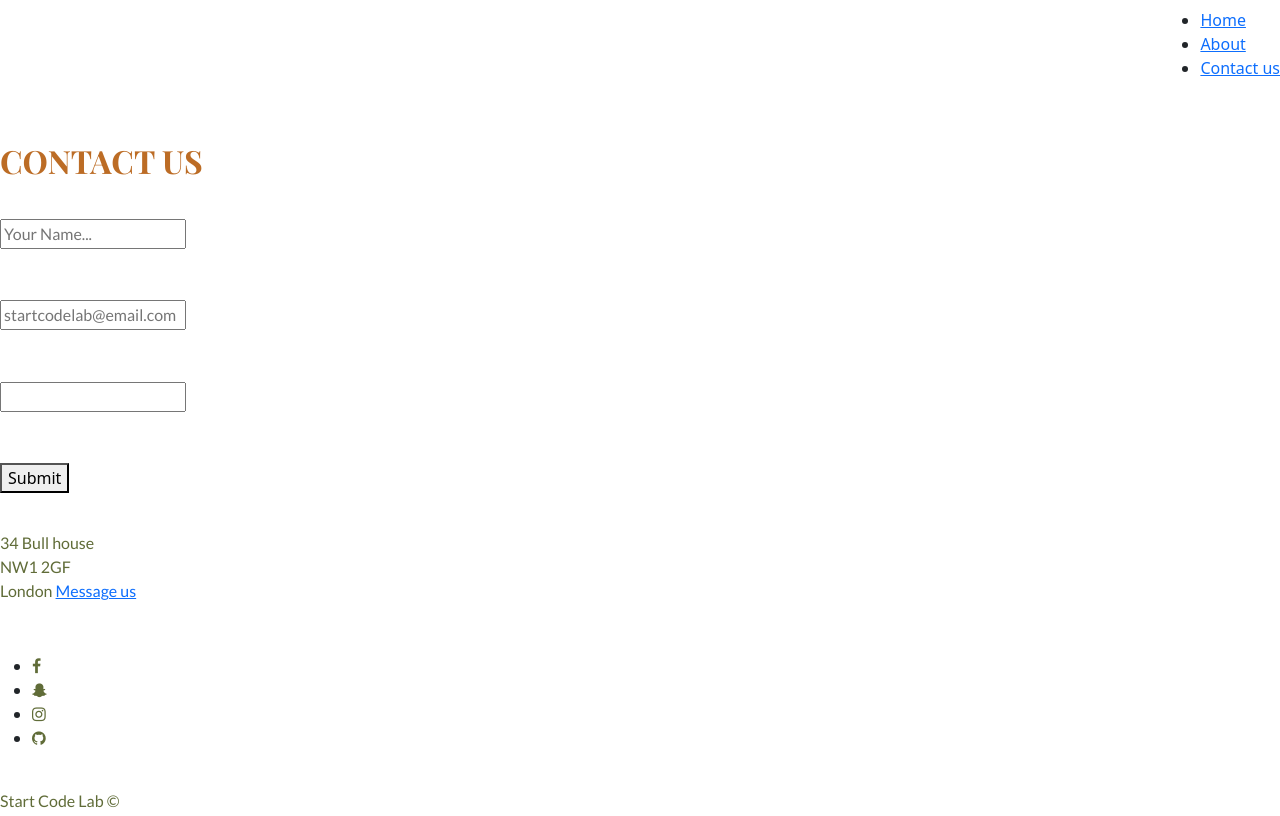
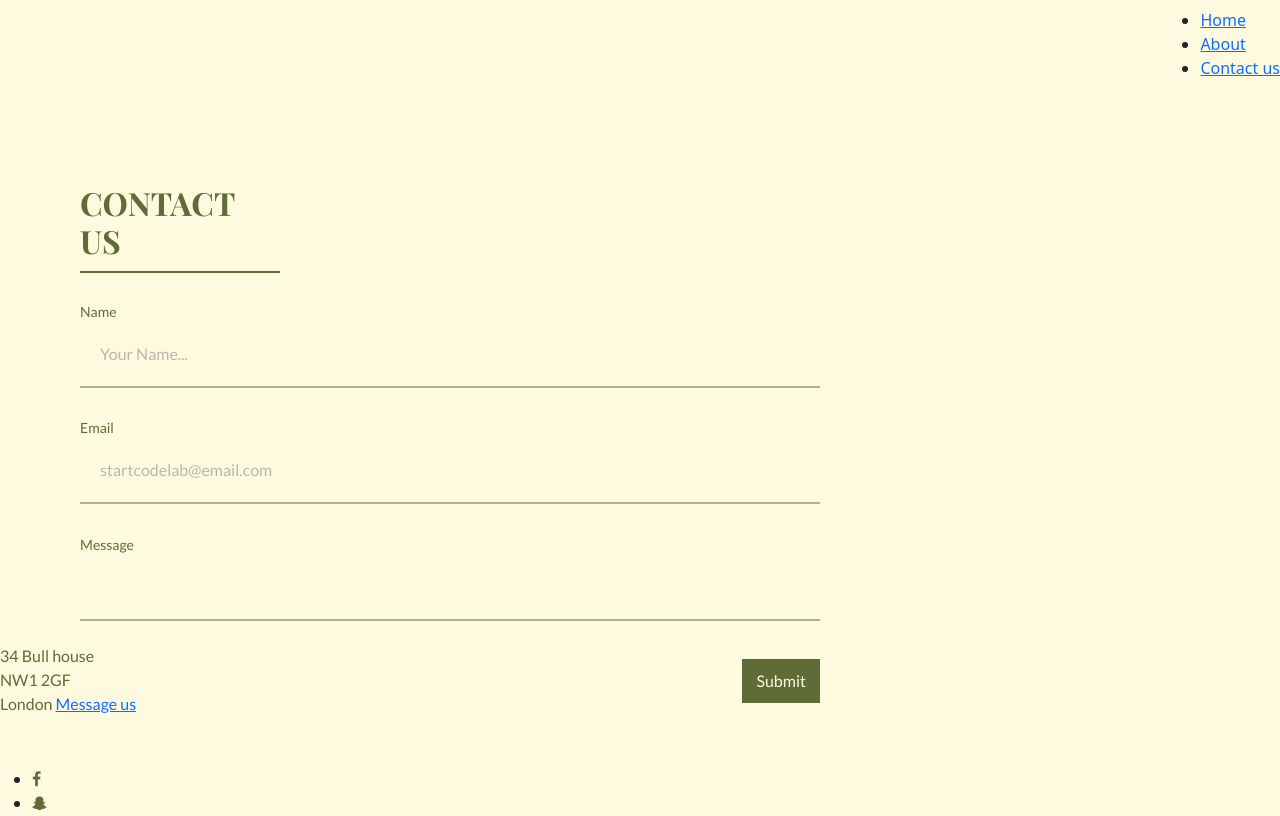
Before and after one commit to anastasia-sk/Group-Project, a plain HTML site: page contact.html in a window 1280 px wide. Shown: the top 816 px of the page. Drawn offline with nearby package versions, Linux system fonts and the light colour scheme.

Commit message:
Update style.css

```diff
--- a/style.css
+++ b/style.css
@@ -123,6 +123,75 @@ div.container {
         color:  #FEFAE0;
 }
 
+        /* CONTACT US */
+body{
+  background:#FEFAE0;
+  margin:0
+}
+.form{
+  width:800px;
+  height:440px;
+  background:#FEFAE0;
+  border-radius:8px;
+  box-shadow:0 #606C38;
+  margin:50px;
+  padding:20px 30px;
+  max-width:calc(100vw - 50px);
+  box-sizing:border-box;
+  font-family: 'Lato', sans-serif;
+  position:relative;
+
+}
+h2{
+  margin:10px 0;
+  font-family: 'Playfair Display';
+  padding-bottom:10px;
+  width:200px;
+  color:#606C38;
+  border-bottom:2px solid #606C38;
+
+}
+input{
+  width:100%;
+  padding:20px;
+  box-sizing:border-box;
+  border-radius:0px;
+  background:#FEFAE0;
+  opacity:0.5;
+  outline:none;
+  resize:none;
+  border:0;
+  font-family: 'Lato', sans-serif;
+  border-bottom:2px solid #606C38;
+}
+
+p:before{
+  content:attr(type);
+  display:block;
+  margin:28px 0 0;
+  font-size:14px;
+  color:#606C38
+}
+button{
+  float:right;
+  border-radius:0px;
+  padding:8px 12px;
+  margin:8px 0 0;
+  font-family: 'Lato', sans-serif;
+  border:2px solid #606C38;
+  color: #FEFAE0;
+  background:#606C38;
+  cursor:pointer;
+  transition:all .3s}
+
+button:hover{
+  background:#BC6C25;
+  border:2px solid #BC6C25;
+}
+
+span{
+  margin:0 5px 0 15px
+}
 
         /* FOOTER  */
 /* Revisit padding for the link (message us) */
```
